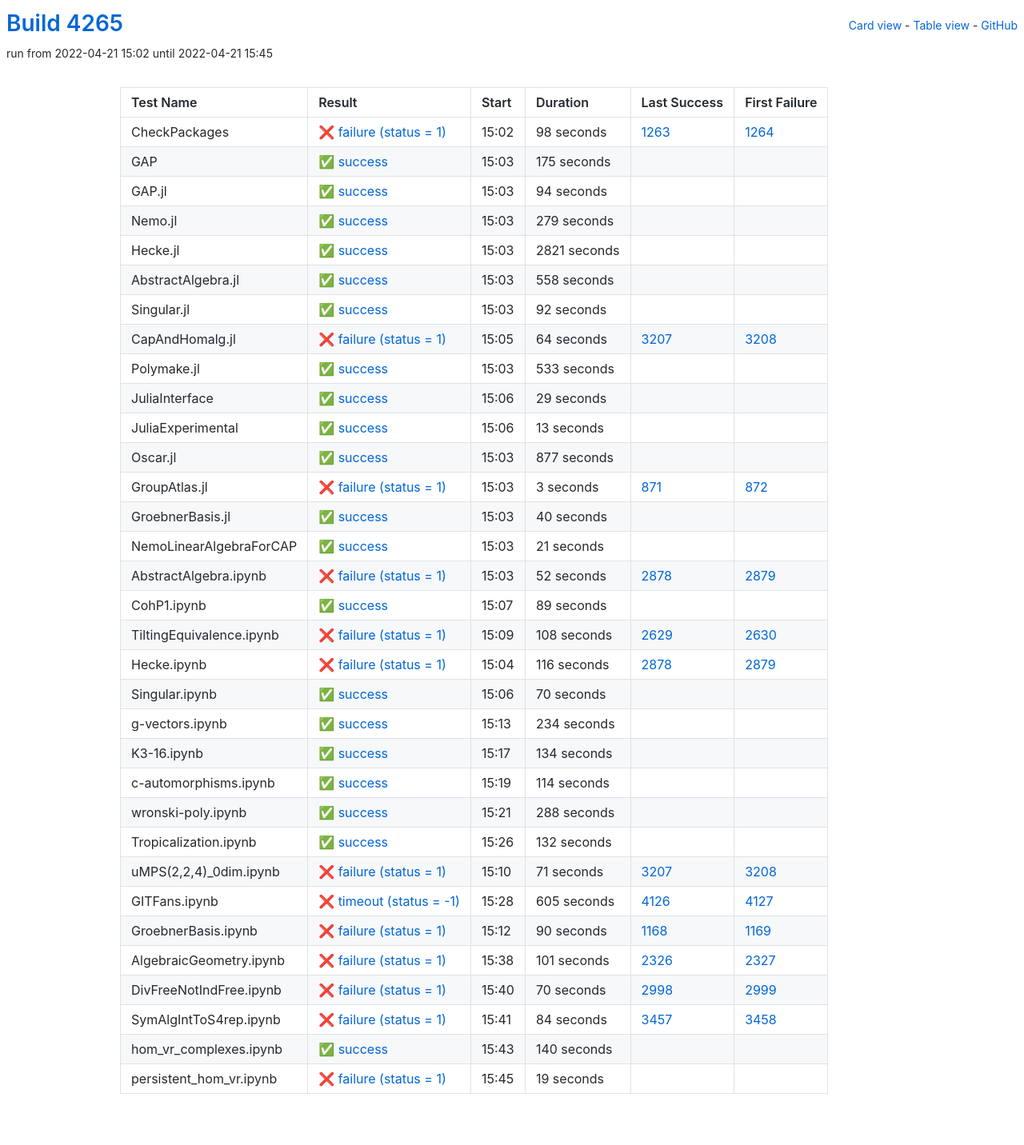
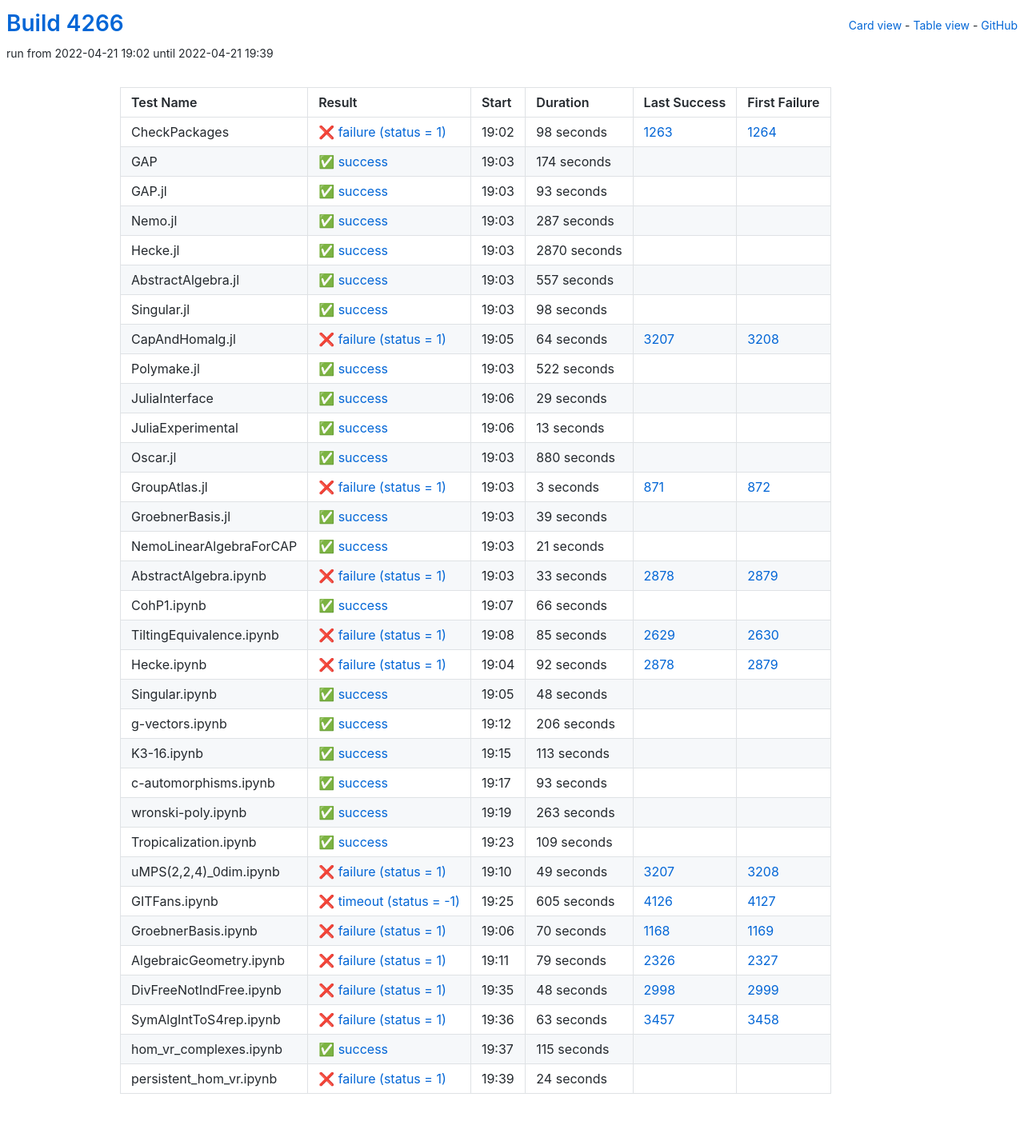
Before and after one commit to oscar-system/oscar-ci-status-stable, a Jekyll site: the page built from table.html, in a window 1280 px wide. Shown: the whole page at 80% size. Built offline with Jekyll 4.4.1, drawn with Linux system fonts in a browser that asks for light colours.

Commit message:
Build #4266

```diff
--- a/_data/ci.yml
+++ b/_data/ci.yml
@@ -1,6 +1,6 @@
 ---
-build: 4265
-build_url: https://oscarci.mathematik.uni-kl.de/job/oscar-stable/4265/
+build: 4266
+build_url: https://oscarci.mathematik.uni-kl.de/job/oscar-stable/4266/
 job: oscar-stable
 organization: oscar-system
 repo: oscar-ci-status-stable
@@ -8,8 +8,8 @@ repourl: https://github.com/oscar-system/oscar-ci-status-stable
 tests:
 - name: CheckPackages
   id: checkpackages
-  log: https://oscarci.mathematik.uni-kl.de/job/oscar-stable/4265/artifact/logs/build-4265/CheckPackages.log
-  start: 2022-04-21 15:02
+  log: https://oscarci.mathematik.uni-kl.de/job/oscar-stable/4266/artifact/logs/build-4266/CheckPackages.log
+  start: 2022-04-21 19:02
   success: false
   exitcode: 1
   status: failure
@@ -20,80 +20,80 @@ tests:
   first_failure_url: https://oscarci.mathematik.uni-kl.de/job/oscar-stable/1264/
 - name: GAP
   id: gap
-  log: https://oscarci.mathematik.uni-kl.de/job/oscar-stable/4265/artifact/logs/build-4265/GAP.log
-  start: 2022-04-21 15:03
+  log: https://oscarci.mathematik.uni-kl.de/job/oscar-stable/4266/artifact/logs/build-4266/GAP.log
+  start: 2022-04-21 19:03
   success: true
   exitcode: 0
   status: success
-  duration: 175
+  duration: 174
   last_success: false
   last_success_url:
   first_failure: false
   first_failure_url:
 - name: GAP.jl
   id: gap-jl
-  log: https://oscarci.mathematik.uni-kl.de/job/oscar-stable/4265/artifact/logs/build-4265/GAP.jl.log
-  start: 2022-04-21 15:03
+  log: https://oscarci.mathematik.uni-kl.de/job/oscar-stable/4266/artifact/logs/build-4266/GAP.jl.log
+  start: 2022-04-21 19:03
   success: true
   exitcode: 0
   status: success
-  duration: 94
+  duration: 93
   last_success: false
   last_success_url:
   first_failure: false
   first_failure_url:
 - name: Nemo.jl
   id: nemo-jl
-  log: https://oscarci.mathematik.uni-kl.de/job/oscar-stable/4265/artifact/logs/build-4265/Nemo.jl.log
-  start: 2022-04-21 15:03
+  log: https://oscarci.mathematik.uni-kl.de/job/oscar-stable/4266/artifact/logs/build-4266/Nemo.jl.log
+  start: 2022-04-21 19:03
   success: true
   exitcode: 0
   status: success
-  duration: 279
+  duration: 287
   last_success: false
   last_success_url:
   first_failure: false
   first_failure_url:
 - name: Hecke.jl
   id: hecke-jl
-  log: https://oscarci.mathematik.uni-kl.de/job/oscar-stable/4265/artifact/logs/build-4265/Hecke.jl.log
-  start: 2022-04-21 15:03
+  log: https://oscarci.mathematik.uni-kl.de/job/oscar-stable/4266/artifact/logs/build-4266/Hecke.jl.log
+  start: 2022-04-21 19:03
   success: true
   exitcode: 0
   status: success
-  duration: 2821
+  duration: 2870
   last_success: false
   last_success_url:
   first_failure: false
   first_failure_url:
 - name: AbstractAlgebra.jl
   id: abstractalgebra-jl
-  log: https://oscarci.mathematik.uni-kl.de/job/oscar-stable/4265/artifact/logs/build-4265/AbstractAlgebra.jl.log
-  start: 2022-04-21 15:03
+  log: https://oscarci.mathematik.uni-kl.de/job/oscar-stable/4266/artifact/logs/build-4266/AbstractAlgebra.jl.log
+  start: 2022-04-21 19:03
   success: true
   exitcode: 0
   status: success
-  duration: 558
+  duration: 557
   last_success: false
   last_success_url:
   first_failure: false
   first_failure_url:
 - name: Singular.jl
   id: singular-jl
-  log: https://oscarci.mathematik.uni-kl.de/job/oscar-stable/4265/artifact/logs/build-4265/Singular.jl.log
-  start: 2022-04-21 15:03
+  log: https://oscarci.mathematik.uni-kl.de/job/oscar-stable/4266/artifact/logs/build-4266/Singular.jl.log
+  start: 2022-04-21 19:03
   success: true
   exitcode: 0
   status: success
-  duration: 92
+  duration: 98
   last_success: false
   last_success_url:
   first_failure: false
   first_failure_url:
 - name: CapAndHomalg.jl
   id: capandhomalg-jl
-  log: https://oscarci.mathematik.uni-kl.de/job/oscar-stable/4265/artifact/logs/build-4265/CapAndHomalg.jl.log
-  start: 2022-04-21 15:05
+  log: https://oscarci.mathematik.uni-kl.de/job/oscar-stable/4266/artifact/logs/build-4266/CapAndHomalg.jl.log
+  start: 2022-04-21 19:05
   success: false
   exitcode: 1
   status: failure
@@ -104,20 +104,20 @@ tests:
   first_failure_url: https://oscarci.mathematik.uni-kl.de/job/oscar-stable/3208/
 - name: Polymake.jl
   id: polymake-jl
-  log: https://oscarci.mathematik.uni-kl.de/job/oscar-stable/4265/artifact/logs/build-4265/Polymake.jl.log
-  start: 2022-04-21 15:03
+  log: https://oscarci.mathematik.uni-kl.de/job/oscar-stable/4266/artifact/logs/build-4266/Polymake.jl.log
+  start: 2022-04-21 19:03
   success: true
   exitcode: 0
   status: success
-  duration: 533
+  duration: 522
   last_success: false
   last_success_url:
   first_failure: false
   first_failure_url:
 - name: JuliaInterface
   id: juliainterface
-  log: https://oscarci.mathematik.uni-kl.de/job/oscar-stable/4265/artifact/logs/build-4265/JuliaInterface.log
-  start: 2022-04-21 15:06
+  log: https://oscarci.mathematik.uni-kl.de/job/oscar-stable/4266/artifact/logs/build-4266/JuliaInterface.log
+  start: 2022-04-21 19:06
   success: true
   exitcode: 0
   status: success
@@ -128,8 +128,8 @@ tests:
   first_failure_url:
 - name: JuliaExperimental
   id: juliaexperimental
-  log: https://oscarci.mathematik.uni-kl.de/job/oscar-stable/4265/artifact/logs/build-4265/JuliaExperimental.log
-  start: 2022-04-21 15:06
+  log: https://oscarci.mathematik.uni-kl.de/job/oscar-stable/4266/artifact/logs/build-4266/JuliaExperimental.log
+  start: 2022-04-21 19:06
   success: true
   exitcode: 0
   status: success
@@ -140,20 +140,20 @@ tests:
   first_failure_url:
 - name: Oscar.jl
   id: oscar-jl
-  log: https://oscarci.mathematik.uni-kl.de/job/oscar-stable/4265/artifact/logs/build-4265/Oscar.jl.log
-  start: 2022-04-21 15:03
+  log: https://oscarci.mathematik.uni-kl.de/job/oscar-stable/4266/artifact/logs/build-4266/Oscar.jl.log
+  start: 2022-04-21 19:03
   success: true
   exitcode: 0
   status: success
-  duration: 877
+  duration: 880
   last_success: false
   last_success_url:
   first_failure: false
   first_failure_url:
 - name: GroupAtlas.jl
   id: groupatlas-jl
-  log: https://oscarci.mathematik.uni-kl.de/job/oscar-stable/4265/artifact/logs/build-4265/GroupAtlas.jl.log
-  start: 2022-04-21 15:03
+  log: https://oscarci.mathematik.uni-kl.de/job/oscar-stable/4266/artifact/logs/build-4266/GroupAtlas.jl.log
+  start: 2022-04-21 19:03
   success: false
   exitcode: 1
   status: failure
@@ -164,20 +164,20 @@ tests:
   first_failure_url: https://oscarci.mathematik.uni-kl.de/job/oscar-stable/872/
 - name: GroebnerBasis.jl
   id: groebnerbasis-jl
-  log: https://oscarci.mathematik.uni-kl.de/job/oscar-stable/4265/artifact/logs/build-4265/GroebnerBasis.jl.log
-  start: 2022-04-21 15:03
+  log: https://oscarci.mathematik.uni-kl.de/job/oscar-stable/4266/artifact/logs/build-4266/GroebnerBasis.jl.log
+  start: 2022-04-21 19:03
   success: true
   exitcode: 0
   status: success
-  duration: 40
+  duration: 39
   last_success: false
   last_success_url:
   first_failure: false
   first_failure_url:
 - name: NemoLinearAlgebraForCAP
   id: nemolinearalgebraforcap
-  log: https://oscarci.mathematik.uni-kl.de/job/oscar-stable/4265/artifact/logs/build-4265/NemoLinearAlgebraForCAP.log
-  start: 2022-04-21 15:03
+  log: https://oscarci.mathematik.uni-kl.de/job/oscar-stable/4266/artifact/logs/build-4266/NemoLinearAlgebraForCAP.log
+  start: 2022-04-21 19:03
   success: true
   exitcode: 0
   status: success
@@ -188,140 +188,140 @@ tests:
   first_failure_url:
 - name: AbstractAlgebra.ipynb
   id: abstractalgebra-ipynb
-  log: https://oscarci.mathematik.uni-kl.de/job/oscar-stable/4265/artifact/logs/build-4265/AbstractAlgebra.ipynb.log
-  start: 2022-04-21 15:03
+  log: https://oscarci.mathematik.uni-kl.de/job/oscar-stable/4266/artifact/logs/build-4266/AbstractAlgebra.ipynb.log
+  start: 2022-04-21 19:03
   success: false
   exitcode: 1
   status: failure
-  duration: 52
+  duration: 33
   last_success: 2878
   last_success_url: https://oscarci.mathematik.uni-kl.de/job/oscar-stable/2878/
   first_failure: 2879
   first_failure_url: https://oscarci.mathematik.uni-kl.de/job/oscar-stable/2879/
 - name: CohP1.ipynb
   id: cohp1-ipynb
-  log: https://oscarci.mathematik.uni-kl.de/job/oscar-stable/4265/artifact/logs/build-4265/CohP1.ipynb.log
-  start: 2022-04-21 15:07
+  log: https://oscarci.mathematik.uni-kl.de/job/oscar-stable/4266/artifact/logs/build-4266/CohP1.ipynb.log
+  start: 2022-04-21 19:07
   success: true
   exitcode: 0
   status: success
-  duration: 89
+  duration: 66
   last_success: false
   last_success_url:
   first_failure: false
   first_failure_url:
 - name: TiltingEquivalence.ipynb
   id: tiltingequivalence-ipynb
-  log: https://oscarci.mathematik.uni-kl.de/job/oscar-stable/4265/artifact/logs/build-4265/TiltingEquivalence.ipynb.log
-  start: 2022-04-21 15:09
+  log: https://oscarci.mathematik.uni-kl.de/job/oscar-stable/4266/artifact/logs/build-4266/TiltingEquivalence.ipynb.log
+  start: 2022-04-21 19:08
   success: false
   exitcode: 1
   status: failure
-  duration: 108
+  duration: 85
   last_success: 2629
   last_success_url: https://oscarci.mathematik.uni-kl.de/job/oscar-stable/2629/
   first_failure: 2630
   first_failure_url: https://oscarci.mathematik.uni-kl.de/job/oscar-stable/2630/
 - name: Hecke.ipynb
   id: hecke-ipynb
-  log: https://oscarci.mathematik.uni-kl.de/job/oscar-stable/4265/artifact/logs/build-4265/Hecke.ipynb.log
-  start: 2022-04-21 15:04
+  log: https://oscarci.mathematik.uni-kl.de/job/oscar-stable/4266/artifact/logs/build-4266/Hecke.ipynb.log
+  start: 2022-04-21 19:04
   success: false
   exitcode: 1
   status: failure
-  duration: 116
+  duration: 92
   last_success: 2878
   last_success_url: https://oscarci.mathematik.uni-kl.de/job/oscar-stable/2878/
   first_failure: 2879
   first_failure_url: https://oscarci.mathematik.uni-kl.de/job/oscar-stable/2879/
 - name: Singular.ipynb
   id: singular-ipynb
-  log: https://oscarci.mathematik.uni-kl.de/job/oscar-stable/4265/artifact/logs/build-4265/Singular.ipynb.log
-  start: 2022-04-21 15:06
+  log: https://oscarci.mathematik.uni-kl.de/job/oscar-stable/4266/artifact/logs/build-4266/Singular.ipynb.log
+  start: 2022-04-21 19:05
   success: true
   exitcode: 0
   status: success
-  duration: 70
+  duration: 48
   last_success: false
   last_success_url:
   first_failure: false
   first_failure_url:
 - name: g-vectors.ipynb
   id: g-vectors-ipynb
-  log: https://oscarci.mathematik.uni-kl.de/job/oscar-stable/4265/artifact/logs/build-4265/g-vectors.ipynb.log
-  start: 2022-04-21 15:13
+  log: https://oscarci.mathematik.uni-kl.de/job/oscar-stable/4266/artifact/logs/build-4266/g-vectors.ipynb.log
+  start: 2022-04-21 19:12
   success: true
   exitcode: 0
   status: success
-  duration: 234
+  duration: 206
   last_success: false
   last_success_url:
   first_failure: false
   first_failure_url:
 - name: K3-16.ipynb
   id: k3-16-ipynb
-  log: https://oscarci.mathematik.uni-kl.de/job/oscar-stable/4265/artifact/logs/build-4265/K3-16.ipynb.log
-  start: 2022-04-21 15:17
+  log: https://oscarci.mathematik.uni-kl.de/job/oscar-stable/4266/artifact/logs/build-4266/K3-16.ipynb.log
+  start: 2022-04-21 19:15
   success: true
   exitcode: 0
   status: success
-  duration: 134
+  duration: 113
   last_success: false
   last_success_url:
   first_failure: false
   first_failure_url:
 - name: c-automorphisms.ipynb
   id: c-automorphisms-ipynb
-  log: https://oscarci.mathematik.uni-kl.de/job/oscar-stable/4265/artifact/logs/build-4265/c-automorphisms.ipynb.log
-  start: 2022-04-21 15:19
+  log: https://oscarci.mathematik.uni-kl.de/job/oscar-stable/4266/artifact/logs/build-4266/c-automorphisms.ipynb.log
+  start: 2022-04-21 19:17
   success: true
   exitcode: 0
   status: success
-  duration: 114
+  duration: 93
   last_success: false
   last_success_url:
   first_failure: false
   first_failure_url:
 - name: wronski-poly.ipynb
   id: wronski-poly-ipynb
-  log: https://oscarci.mathematik.uni-kl.de/job/oscar-stable/4265/artifact/logs/build-4265/wronski-poly.ipynb.log
-  start: 2022-04-21 15:21
+  log: https://oscarci.mathematik.uni-kl.de/job/oscar-stable/4266/artifact/logs/build-4266/wronski-poly.ipynb.log
+  start: 2022-04-21 19:19
   success: true
   exitcode: 0
   status: success
-  duration: 288
+  duration: 263
   last_success: false
   last_success_url:
   first_failure: false
   first_failure_url:
 - name: Tropicalization.ipynb
   id: tropicalization-ipynb
-  log: https://oscarci.mathematik.uni-kl.de/job/oscar-stable/4265/artifact/logs/build-4265/Tropicalization.ipynb.log
-  start: 2022-04-21 15:26
+  log: https://oscarci.mathematik.uni-kl.de/job/oscar-stable/4266/artifact/logs/build-4266/Tropicalization.ipynb.log
+  start: 2022-04-21 19:23
   success: true
   exitcode: 0
   status: success
-  duration: 132
+  duration: 109
   last_success: false
   last_success_url:
   first_failure: false
   first_failure_url:
 - name: uMPS(2,2,4)_0dim.ipynb
   id: umps-2-2-4-0dim-ipynb
-  log: https://oscarci.mathematik.uni-kl.de/job/oscar-stable/4265/artifact/logs/build-4265/uMPS-2-2-4-_0dim.ipynb.log
-  start: 2022-04-21 15:10
+  log: https://oscarci.mathematik.uni-kl.de/job/oscar-stable/4266/artifact/logs/build-4266/uMPS-2-2-4-_0dim.ipynb.log
+  start: 2022-04-21 19:10
   success: false
   exitcode: 1
   status: failure
-  duration: 71
+  duration: 49
   last_success: 3207
   last_success_url: https://oscarci.mathematik.uni-kl.de/job/oscar-stable/3207/
   first_failure: 3208
   first_failure_url: https://oscarci.mathematik.uni-kl.de/job/oscar-stable/3208/
 - name: GITFans.ipynb
   id: gitfans-ipynb
-  log: https://oscarci.mathematik.uni-kl.de/job/oscar-stable/4265/artifact/logs/build-4265/GITFans.ipynb.log
-  start: 2022-04-21 15:28
+  log: https://oscarci.mathematik.uni-kl.de/job/oscar-stable/4266/artifact/logs/build-4266/GITFans.ipynb.log
+  start: 2022-04-21 19:25
   success: false
   exitcode: -1
   status: timeout
@@ -332,72 +332,72 @@ tests:
   first_failure_url: https://oscarci.mathematik.uni-kl.de/job/oscar-stable/4127/
 - name: GroebnerBasis.ipynb
   id: groebnerbasis-ipynb
-  log: https://oscarci.mathematik.uni-kl.de/job/oscar-stable/4265/artifact/logs/build-4265/GroebnerBasis.ipynb.log
-  start: 2022-04-21 15:12
+  log: https://oscarci.mathematik.uni-kl.de/job/oscar-stable/4266/artifact/logs/build-4266/GroebnerBasis.ipynb.log
+  start: 2022-04-21 19:06
   success: false
   exitcode: 1
   status: failure
-  duration: 90
+  duration: 70
   last_success: 1168
   last_success_url: https://oscarci.mathematik.uni-kl.de/job/oscar-stable/1168/
   first_failure: 1169
   first_failure_url: https://oscarci.mathematik.uni-kl.de/job/oscar-stable/1169/
 - name: AlgebraicGeometry.ipynb
   id: algebraicgeometry-ipynb
-  log: https://oscarci.mathematik.uni-kl.de/job/oscar-stable/4265/artifact/logs/build-4265/AlgebraicGeometry.ipynb.log
-  start: 2022-04-21 15:38
+  log: https://oscarci.mathematik.uni-kl.de/job/oscar-stable/4266/artifact/logs/build-4266/AlgebraicGeometry.ipynb.log
+  start: 2022-04-21 19:11
   success: false
   exitcode: 1
   status: failure
-  duration: 101
+  duration: 79
   last_success: 2326
   last_success_url: https://oscarci.mathematik.uni-kl.de/job/oscar-stable/2326/
   first_failure: 2327
   first_failure_url: https://oscarci.mathematik.uni-kl.de/job/oscar-stable/2327/
 - name: DivFreeNotIndFree.ipynb
   id: divfreenotindfree-ipynb
-  log: https://oscarci.mathematik.uni-kl.de/job/oscar-stable/4265/artifact/logs/build-4265/DivFreeNotIndFree.ipynb.log
-  start: 2022-04-21 15:40
+  log: https://oscarci.mathematik.uni-kl.de/job/oscar-stable/4266/artifact/logs/build-4266/DivFreeNotIndFree.ipynb.log
+  start: 2022-04-21 19:35
   success: false
   exitcode: 1
   status: failure
-  duration: 70
+  duration: 48
   last_success: 2998
   last_success_url: https://oscarci.mathematik.uni-kl.de/job/oscar-stable/2998/
   first_failure: 2999
   first_failure_url: https://oscarci.mathematik.uni-kl.de/job/oscar-stable/2999/
 - name: SymAlgIntToS4rep.ipynb
   id: symalginttos4rep-ipynb
-  log: https://oscarci.mathematik.uni-kl.de/job/oscar-stable/4265/artifact/logs/build-4265/SymAlgIntToS4rep.ipynb.log
-  start: 2022-04-21 15:41
+  log: https://oscarci.mathematik.uni-kl.de/job/oscar-stable/4266/artifact/logs/build-4266/SymAlgIntToS4rep.ipynb.log
+  start: 2022-04-21 19:36
   success: false
   exitcode: 1
   status: failure
-  duration: 84
+  duration: 63
   last_success: 3457
   last_success_url: https://oscarci.mathematik.uni-kl.de/job/oscar-stable/3457/
   first_failure: 3458
   first_failure_url: https://oscarci.mathematik.uni-kl.de/job/oscar-stable/3458/
 - name: hom_vr_complexes.ipynb
   id: hom-vr-complexes-ipynb
-  log: https://oscarci.mathematik.uni-kl.de/job/oscar-stable/4265/artifact/logs/build-4265/hom_vr_complexes.ipynb.log
-  start: 2022-04-21 15:43
+  log: https://oscarci.mathematik.uni-kl.de/job/oscar-stable/4266/artifact/logs/build-4266/hom_vr_complexes.ipynb.log
+  start: 2022-04-21 19:37
   success: true
   exitcode: 0
   status: success
-  duration: 140
+  duration: 115
   last_success: false
   last_success_url:
   first_failure: false
   first_failure_url:
 - name: persistent_hom_vr.ipynb
   id: persistent-hom-vr-ipynb
-  log: https://oscarci.mathematik.uni-kl.de/job/oscar-stable/4265/artifact/logs/build-4265/persistent_hom_vr.ipynb.log
-  start: 2022-04-21 15:45
+  log: https://oscarci.mathematik.uni-kl.de/job/oscar-stable/4266/artifact/logs/build-4266/persistent_hom_vr.ipynb.log
+  start: 2022-04-21 19:39
   success: false
   exitcode: 1
   status: failure
-  duration: 19
+  duration: 24
   last_success: false
   last_success_url:
   first_failure: false
```
Also changed, not shown: README.md.
